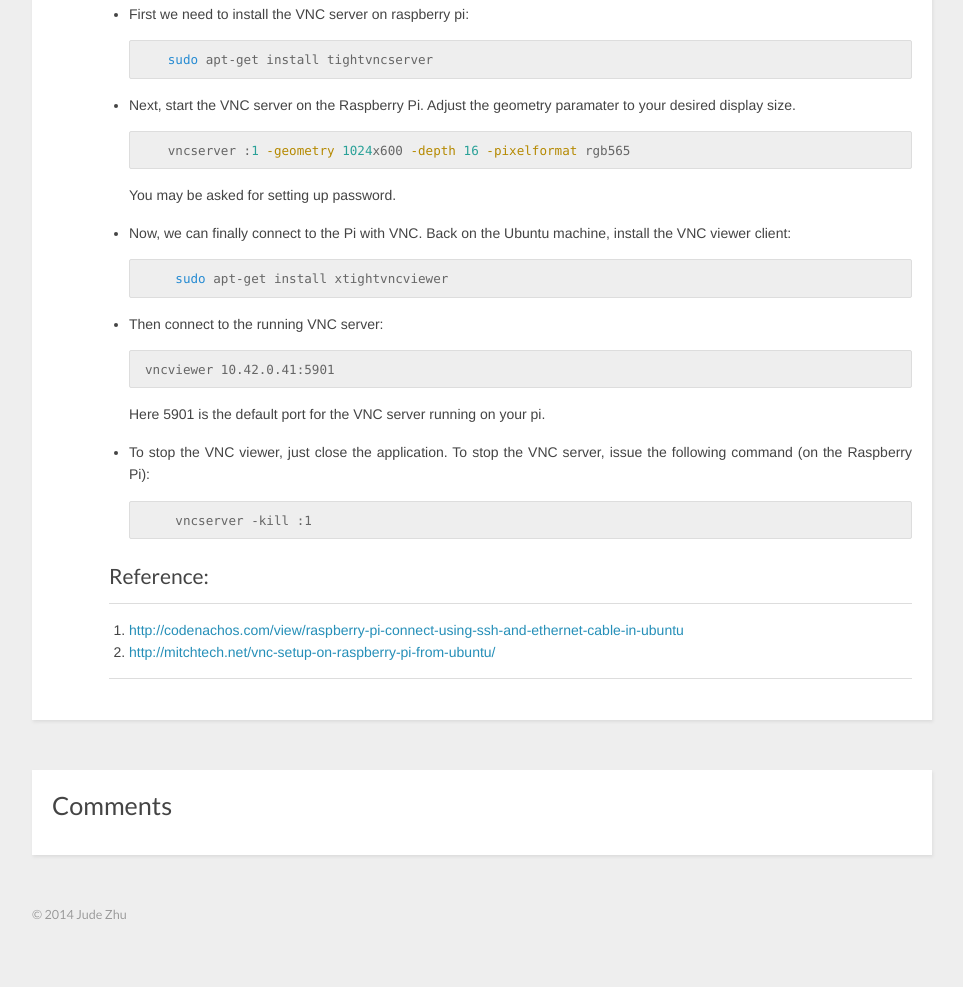
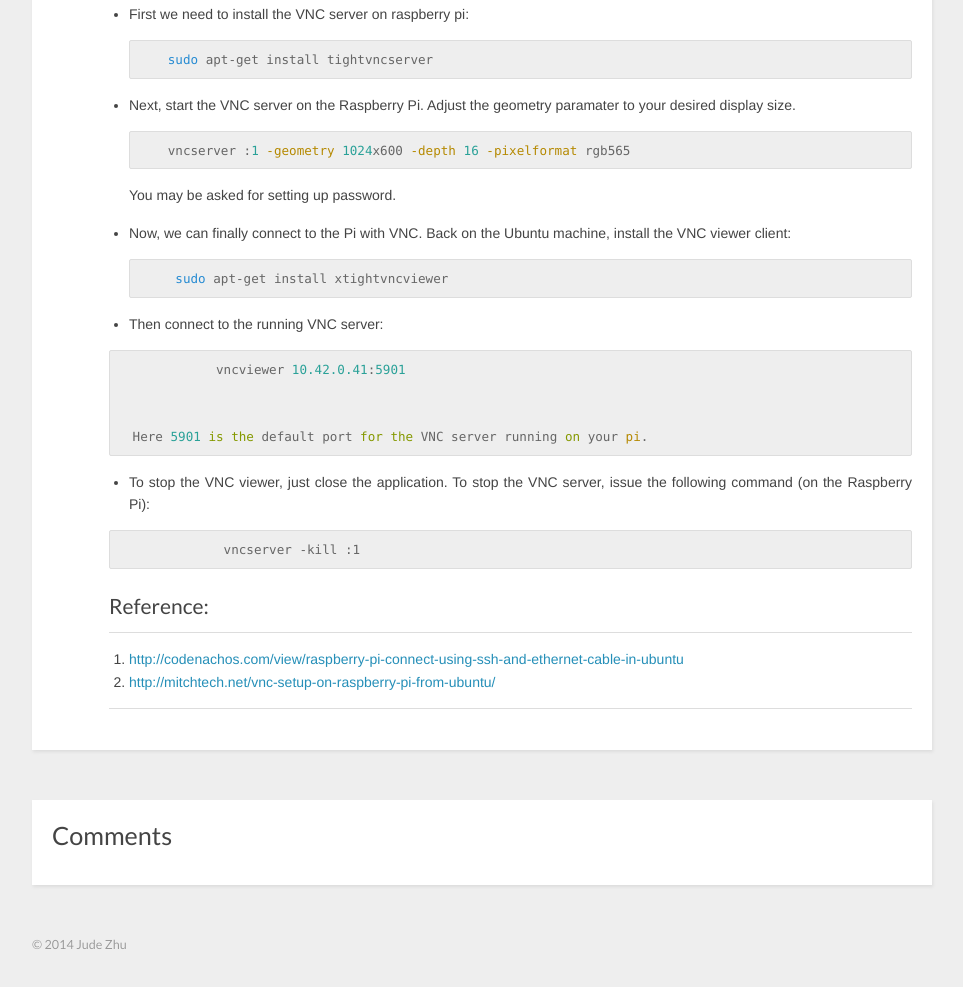
Before and after one commit to judezhu/judezhu.github.io, a plain HTML site: page 2014/07/22/raspberry/index.html in a window 1280 px wide. Shown: the part 736-1723 px from the top of the page, without its empty margins (8-971 px from the left). Drawn offline with nearby package versions, Linux system fonts and the light colour scheme; a script that the page names is missing.

Commit message:
hexo deploy to github

```diff
--- a/2014/07/22/raspberry/index.html
+++ b/2014/07/22/raspberry/index.html
@@ -86,14 +86,17 @@
 <pre><code>    <span class="built_in">sudo</span> apt-get install xtightvncviewer
 </code></pre></li>
 <li><p>Then connect to the running VNC server:</p>
-<pre><code><span class="tag">vncviewer</span> 10<span class="class">.42</span><span class="class">.0</span><span class="class">.41</span><span class="pseudo">:5901</span>
-</code></pre><p>Here 5901 is the default port for the VNC server running on your pi.</p>
 </li>
-<li><p>To stop the VNC viewer, just close the application. To stop the VNC server, issue the following command (on the Raspberry Pi):</p>
-<pre><code>    <span class="tag">vncserver</span> <span class="tag">-kill</span> <span class="pseudo">:1</span>
-</code></pre></li>
 </ul>
-<h2 id="Reference:">Reference:</h2>
+<pre><code>            vncviewer <span class="number">10.42</span><span class="number">.0</span><span class="number">.41</span>:<span class="number">5901</span>
+
+
+ Here <span class="number">5901</span> <span class="keyword">is</span> <span class="keyword">the</span> default port <span class="keyword">for</span> <span class="keyword">the</span> VNC server <span class="property">running</span> <span class="function_start"><span class="keyword">on</span></span> your <span class="constant">pi</span>.
+</code></pre><ul>
+<li>To stop the VNC viewer, just close the application. To stop the VNC server, issue the following command (on the Raspberry Pi):</li>
+</ul>
+<pre><code>             <span class="tag">vncserver</span> <span class="tag">-kill</span> <span class="pseudo">:1</span>
+</code></pre><h2 id="Reference:">Reference:</h2>
 <ol>
 <li><a href="http://codenachos.com/view/raspberry-pi-connect-using-ssh-and-ethernet-cable-in-ubuntu" target="_blank">http://codenachos.com/view/raspberry-pi-connect-using-ssh-and-ethernet-cable-in-ubuntu</a> </li>
 <li><a href="http://mitchtech.net/vnc-setup-on-raspberry-pi-from-ubuntu/" target="_blank">http://mitchtech.net/vnc-setup-on-raspberry-pi-from-ubuntu/</a></li>
```
Also changed, not shown: archives/2014/07/index.html (+9 -6 lines), archives/2014/index.html (+9 -6 lines), archives/index.html (+9 -6 lines), index.html (+9 -6 lines).
